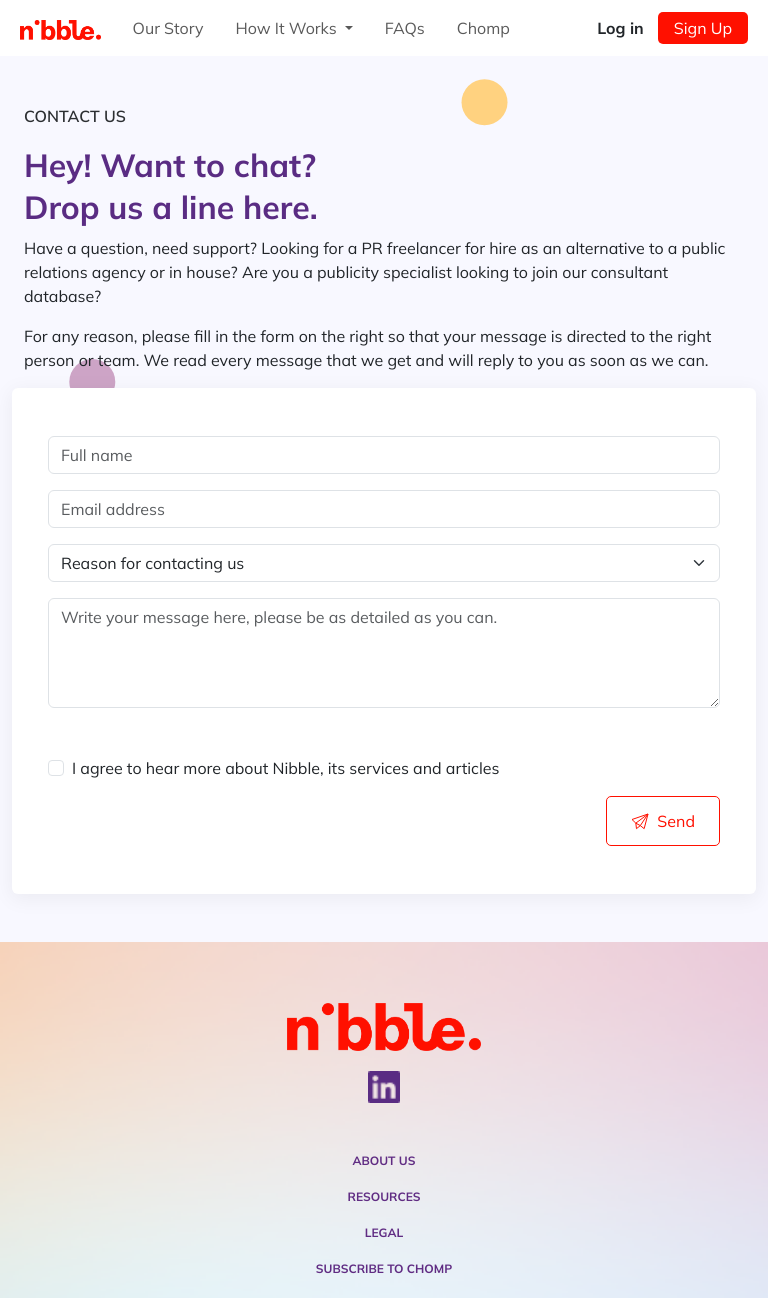
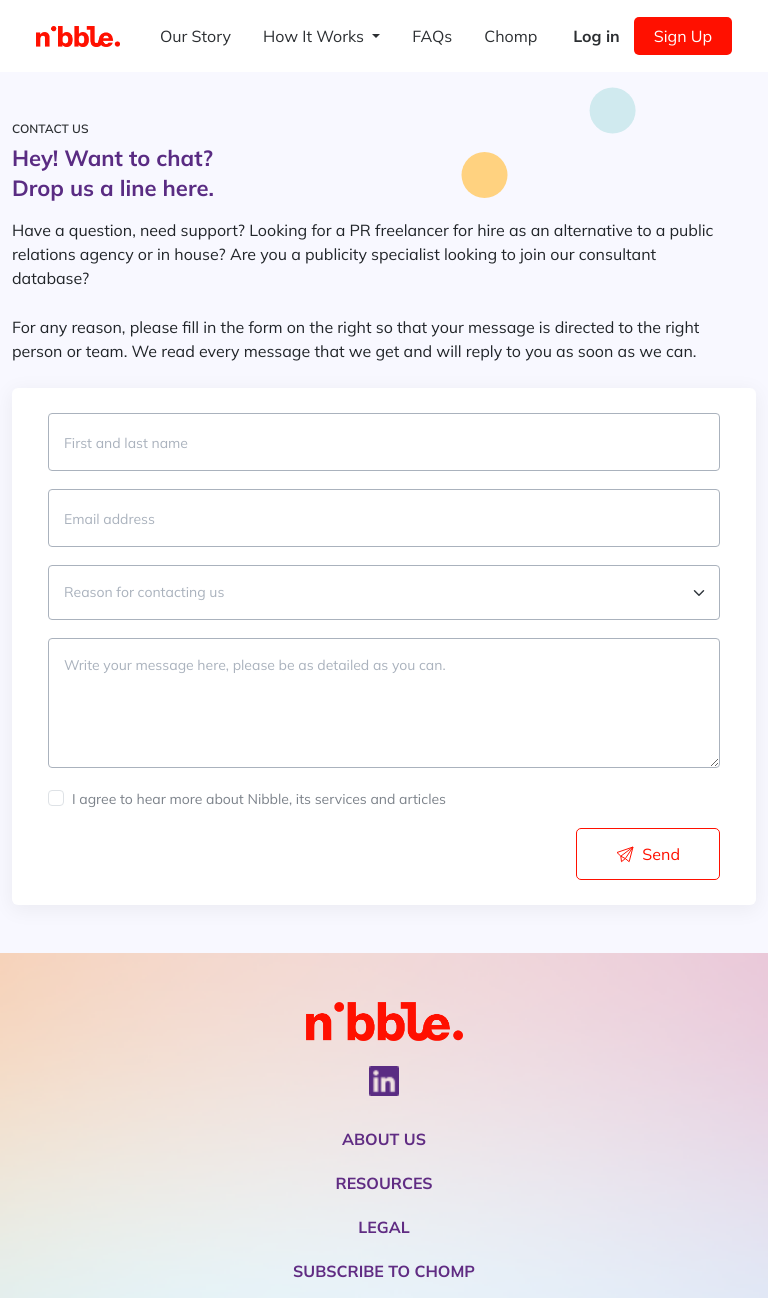
Before and after one commit to sidsoeharto/assignment-mochammad-sidiq-tri-soeharto, a plain HTML site: page index.html in a window 768 px wide. Shown: the top 1298 px of the page. Drawn offline with nearby package versions, Linux system fonts and the light colour scheme.

Commit message:
update styling

```diff
--- a/index.html
+++ b/index.html
@@ -12,8 +12,8 @@
 </head>
 <body>
     <nav class="navbar navbar-expand-md navbar-light bg-light nav-active sticky-top">
-        <div class="container-fluid mx-md-2 mx-lg-5">
-            <a class="navbar-brand" href="#">
+        <div class="container-fluid mx-2 mx-md-4 mx-lg-5">
+            <a class="navbar-brand me-4" href="#">
                 <img src="./assets/nibble-logo.png" class="logo"/>
             </a>
             <button class="navbar-toggler toggler" type="button" data-bs-toggle="collapse" data-bs-target="#navbarNav" aria-controls="navbarNav" aria-expanded="false" aria-label="Toggle navigation">
@@ -27,10 +27,10 @@
             </button>
             <div class="collapse navbar-collapse" id="navbarNav">
                 <ul class="navbar-nav ml-auto">
-                    <li class="nav-item mx-2">
+                    <li class="nav-item mx-2 mx-xl-4">
                         <a class="nav-link" href="#">Our Story</a>
                     </li>
-                    <li class="nav-item dropdown mx-2">
+                    <li class="nav-item dropdown mx-2 mx-xl-4">
                         <a class="nav-link dropdown-toggle" href="#" id="navbarDropdown" role="button" data-bs-toggle="dropdown" aria-expanded="false">
                           How It Works
                         </a>
@@ -41,21 +41,21 @@
                           <li><a class="dropdown-item" href="#">Something else here</a></li>
                         </ul>
                     </li>
-                    <li class="nav-item mx-2">
+                    <li class="nav-item mx-2 mx-xl-4">
                         <a class="nav-link" href="#">FAQs</a>
                     </li>
-                    <li class="nav-item mx-2">
+                    <li class="nav-item mx-2 mx-xl-4">
                         <a class="nav-link" href="#">Chomp</a>
                     </li>
-                    <li class="d-md-none d-flex nav-item mx-2">
+                    <li class="d-md-none d-flex nav-item mx-2 mx-xl-4">
                         <a class="nav-link fw-bold" href="#">Log in</a>
                     </li>
-                    <li class="d-md-none d-flex nav-item signup-button mx-2">
+                    <li class="d-md-none d-flex nav-item signup-button mx-2 mx-xl-4">
                         <a class="nav-link text-white" href="#">Sign Up</a>
                     </li>
                 </ul>
             </div>
-            <div class="d-md-flex d-none">
+            <div class="d-md-flex d-none navbar-end">
                 <div class="nav-item me-2 login-button">
                     <a class="nav-link fw-bold" href="#">Log in</a>
                 </div>
@@ -88,41 +88,41 @@
                         Hey! Want to chat? <br>
                         Drop us a line here.
                     </h2>
-                    <p>
+                    <p class="contact-us-paragraph">
                         Have a question, need support? Looking for a PR freelancer for hire as an alternative to a public relations agency or in house? Are you a publicity specialist looking to join our consultant database?
                     </p>
-                    <p>
+                    <p class="contact-us-paragraph">
                         For any reason, please fill in the form on the right so that your message is directed to the right person or team. We read every message that we get and will reply to you as soon as we can.
                     </p>
                 </div>
                 <div class="contact-us-body-right card">
-                    <form class="contact-form py-5" onsubmit="return false;">
-                        <div class="row px-4 mb-3">
+                    <form class="contact-form" onsubmit="return false;">
+                        <div class="row px-2 px-md-4">
                             <div class="col-12 col-xl-6">
-                                <input class="form-input form-control col-12 col-lg-6 me-4 mb-3" id="name-input" type="text" name="full_name" placeholder="Full name">
+                                <input class="form-input form-control col-12 col-lg-6 me-4" id="name-input" type="text" name="full_name" placeholder="First and last name">
                             </div>
                             <div class="col-12 col-xl-6">
                                 <input class="form-input form-control col-12 col-lg-6" type="email-input" id="email-input" type="email" name="email" placeholder="Email address">
                             </div>
                         </div>
-                        <div class="row px-4 mb-3">
+                        <div class="row px-2 px-md-4">
                             <div class="col-12">
                                 <select class="form-input form-select col-12" name="reason" aria-label="Reason for contacting us">
-                                    <option selected value="">Reason for contacting us</option>
-                                    <option>Dummy 2</option>
-                                    <option>Dummy 3</option>
+                                    <option selected disabled value="">Reason for contacting us</option>
+                                    <option value="2">Dummy 2</option>
+                                    <option value="3">Dummy 3</option>
                                 </select>
                             </div>
                         </div>
-                        <div class="row px-4 mb-5">
+                        <div class="row px-2 px-md-4">
                             <div class="col-12">
-                                <textarea class="form-control" aria-label="With textarea" rows="4" placeholder="Write your message here, please be as detailed as you can."></textarea>
+                                <textarea class="form-input form-control" aria-label="With textarea" rows="4" placeholder="Write your message here, please be as detailed as you can."></textarea>
                             </div>
                         </div>
-                        <div class="d-flex flex-column flex-xl-row justify-content-between px-4">
+                        <div class="d-flex flex-column flex-xl-row justify-content-between px-2 px-md-4" style="width: 100%;">
                             <div class="d-inline-flex items-center p-0 mb-3">
                                 <input class="form-check-input me-2" type="checkbox" name="terms" value="">
-                                <label>I agree to hear more about Nibble, its services and articles</label>
+                                <label class="terms-label">I agree to hear more about Nibble, its services and articles</label>
                             </div>
                             <div class="d-flex justify-content-end">
                                 <button class="d-inline-flex btn-submit" type="submit">
@@ -208,13 +208,13 @@
                     <h4>SUBSCRIBE TO CHOMP</h4>
                     <p>Get interviews, advice, tips and guides about business and PR from our blog every month. </p>
                     <form id="subscribe-form" class="d-flex flex-column flex-xl-row" onsubmit="return false;">
-                        <input class="form-control me-2 mb-2 mb-xl-0" type="text" name="email" id="sub-email" placeholder="you@email.com">
-                        <button class="btn-submit-subscribe mx-auto md:mx-0" type="submit" class="sub">Subscribe</button>
+                        <input class="form-control subscribe-input me-2 mb-4 mb-md-2 mb-xl-0" type="text" name="email" id="sub-email" placeholder="you@email.com">
+                        <button class="btn-submit-subscribe mx-auto mx-md-0" type="submit" class="sub">Subscribe</button>
                     </form>
                 </div>
 
                 <div class="copyright-text text-end">
-                    <p>Copyright © 2021 Nibble Tech Ltd. All rights reserved.
+                    <p class="m-0">Copyright © 2021 Nibble Tech Ltd. All rights reserved.
                     </p>
                 </div>
             </div>
--- a/styles.css
+++ b/styles.css
@@ -4,7 +4,7 @@ body {
 }
 
 .logo {
-    height: 1.25rem;
+    height: 1.5rem;
     flex-shrink: 0;
 }
 
@@ -13,12 +13,31 @@ body {
 }
 
 .nav-link {
+    color: var(--Dark-Gray, #2C2F32);
     padding: 2px 0;
     font-size: 16px;
+    font-weight: 400;
+    line-height: 24px;
 }
 
 .login-button {
     padding: 2px 6px;
+}
+
+.navbar {
+    padding-top: 17px;
+    padding-bottom: 17px;
+}
+
+.navbar-brand .logo {
+    align-items: center;
+    display: flex;
+    max-width: 96px;
+    max-height: 24px;
+}
+
+.navbar-toggler {
+    padding: 0;
 }
 
 nav .toggler, nav .toggler:focus-visible, nav .toggler:focus:not(:focus-visible) {
@@ -30,16 +49,16 @@ nav .toggler, nav .toggler:focus-visible, nav .toggler:focus:not(:focus-visible)
 .signup-button {
     color: #fff;
     border-radius: 5px;
-    padding: 2px 16px;
+    padding: 5px 20px;
     background-color: #FF1000;
 }
 
-section.hero {
-    padding: 5rem 6rem;
+.navbar-end {
+    align-items: center;
 }
 
 .container-maxw {
-    max-width: 1440px;
+    max-width: 1200px;
     margin: 0 auto;
     position: relative;
     z-index: 1;
@@ -50,27 +69,82 @@ section.hero {
     box-shadow: 0px 4px 20px 2px rgba(0, 0, 0, 0.05);
 }
 
-@media screen and (min-width: 1080px) {
-    .contact-us-body-left {
-        padding: 0 82px;
-    }
+.title {
+    font-size: 32px;
+    line-height: 42px;
+    color: #5A2C83;
+    font-weight: 700;
+    max-width: 990px;
+    margin-bottom: 30px;
 }
 
-@media screen and (min-width: 768px)  {
+.contact-us-text {
+    color: #2C2F32;
+    font-size: 16px;
+    font-style: normal;
+    font-weight: 600;
+    line-height: 24px;
+    text-transform: uppercase;
+    margin-bottom: 10px;
+}
+
+.contact-form {
+    padding: 50px 25px;
+}
+
+.contact-us-paragraph {
+    margin-bottom: 35px;
+}
+
+.contact-us-body-left {
+    flex: 0 0 auto;
+    width: 35%;
+    padding: 0;
+    padding-right: 82px;
+}
+
+.contact-us-body-right {
+    flex: 0 0 auto;
+    padding: 0;
+    width: 65%;
+}
+
+section.hero {
+    position: relative;
+    padding: 5rem 3rem;
+}
+
+@media screen and (max-width: 1080px)  {
     .contact-us-body-left {
-        flex: 0 0 auto;
-        width: 41.67%;
+        padding-right: 21px;
+        width: 43.33%
     }
     .contact-us-body-right {
         flex: 0 0 auto;
-        width: 58.33%;
-    }
-    section.hero {
-        padding: 5rem 2.5rem;
+        width: 56.67%;
     }
 }
 
 @media screen and (max-width: 768px)  {
+    .contact-us-body-right {
+        padding: 0;
+    }
+    .contact-form {
+        padding: 25px 12px;
+    }
+    .title {
+        font-size: 22px;
+        line-height: 30px;
+        margin-bottom: 15px;
+    }
+    .contact-us-text {
+        font-size: 12px;
+        line-height: 18px;
+        margin-bottom: 5px;
+    }
+    .contact-us-paragraph {
+        margin-bottom: 25px;
+    }
     .contact-us-body-left {
         flex: 0 0 auto;
         width: 100%;
@@ -88,18 +162,54 @@ section.hero {
     accent-color: #9D71C7;
 }
 
+.form-input {
+    margin-bottom: 34px;
+    border-radius: 4px;
+    padding: 16px 15px;
+    border: 1px solid var(--Grey-3, #AAB2BD);
+}
+
+@media screen and (max-width: 1080px)  {
+    .form-input {
+        margin-bottom: 18px;
+    }
+
+    .navbar-brand .logo {
+        max-width: 84px;
+        max-height: 21px;
+    }
+}
+
+.form-input::placeholder {
+    color: var(--Grey-3, #AAB2BD);
+    font-size: 14px;
+    font-style: normal;
+    font-weight: 400;
+}
+
+.form-select {
+    color: var(--Grey-3, #AAB2BD);
+    font-size: 14px;
+    font-style: normal;
+    font-weight: 400;
+}
+.form-select option:not(:first-of-type) {
+    color: black;
+}
+
 .form-check-input:checked {
     background-color: #9D71C7;
     border-color: #9D71C7;
 }
 
-.contact-us-text {
-    color: #2C2F32;
-    font-size: 16px;
+.terms-label {
+    color: #7C828A;
+    font-feature-settings: 'clig' off, 'liga' off;
+    font-family: Mulish;
+    font-size: 14px;
     font-style: normal;
-    font-weight: 600;
-    line-height: 24px;
-    text-transform: uppercase;
+    font-weight: 400;
+    line-height: 26px;
 }
 
 .btn-submit {
@@ -107,7 +217,7 @@ section.hero {
     background: #fff;
     color: #FF1000;
     box-sizing: border-box;
-    padding: 0.75rem 1.5rem;
+    padding: 13px 39px;
     border-radius: 5px;
 }
 
@@ -117,17 +227,9 @@ section.hero {
     color: #fff;
     background: #9D71C7;
     box-sizing: border-box;
-    padding: 0.375rem 0.75rem;
+    padding: 1rem 2.2rem;
     max-width: 141px;
     border-radius: 5px;
-}
-
-.title {
-    font-size: 32px;
-    line-height: 42px;
-    color: #5A2C83;
-    font-weight: 700;
-    max-width: 990px;
 }
 
 .particles-js {
@@ -151,7 +253,7 @@ footer.footer .container-fluid {
 }
 
 footer.footer .footer-content .follow-us {
-    margin-top: 20px;
+    margin-top: 25px;
     color: rgba(44, 47, 50, 1);
 }
 
@@ -186,9 +288,34 @@ footer.footer .footer-content li.content {
     line-height: 28px;
 }
 
+.follow-us p {
+    margin-bottom: 12px;
+}
+
+.copyright-text {
+    padding-top: 48px;
+    font-family: 'Mulish';
+    font-size: 14px;
+    font-style: normal;
+    font-weight: 400;
+    line-height: 21px;
+    grid-column: 1/7;
+}
+
 @media screen and (max-width: 1080px) {
+    .copyright-text {
+        padding-top: 48px;
+        font-family: 'Mulish';
+        font-size: 12px;
+    }
+
+    footer.footer .container-fluid {
+        padding: 0 40px;
+    }
+
     footer.footer .footer-content .follow-us p, footer.footer .footer-content li.head, footer.footer .footer-content .subscribe h4 {
         font-size: 12px;
+        margin-bottom: 8px;
     }
 
     footer.footer .footer-content .subscribe p, footer.footer .footer-content li.content {
@@ -199,24 +326,54 @@ footer.footer .footer-content li.content {
         font-weight: 400;
         line-height: 20px;
     }
+
+    .subscribe-input {
+        color: var(--Grey, #7C828A);
+        padding: 1rem 2.2rem 1rem 1rem;
+    }
 }
 
 #footer-logo .logo {
     height: 1.5rem;
+    max-width: 109px;
+    max-height: 27px;
 }
 
 @media screen and (max-width: 768px) {
+    footer.footer {
+        padding-top: 45px;
+        padding-bottom: 18px;
+        background-repeat: no-repeat;
+        background-size: cover;
+    }
+
+    footer.footer .container-fluid {
+        padding: 0 37px;
+    }
+
+    footer.footer .footer-content .follow-us p, footer.footer .footer-content li.head, footer.footer .footer-content .subscribe h4 {
+        font-size: 16px;
+    }
+
+    footer.footer .footer-content .subscribe p, footer.footer .footer-content li.content {
+        font-size: 14px;
+    }
+
     .footer-logo-container {
         display: flex;
-        margin-bottom: 40px;
+        margin-bottom: 25px;
         text-align: center;
         flex-direction: column;
     }
     #footer-logo .logo {
         height: 3rem;
+        max-width: 157px;
+        max-height: 39px;
     }
     .linkedin-logo {
         height: 2rem;
+        max-height: 30px;
+        max-width: 30px;
     }
     footer.footer .footer-content .follow-us p {
         display: none;
@@ -239,6 +396,12 @@ footer.footer .footer-content li.content {
     footer.footer .footer-content .copyright-text {
         text-align: center !important;
         padding-top: 46px;
+        font-size: 12px;
+    }
+
+    .btn-submit-subscribe {
+        padding: 1rem 2.2rem;
+        max-width: 160px;
     }
 }
 
@@ -251,12 +414,3 @@ footer.footer .footer-content ul {
     color: rgba(44, 47, 50, 1);
     text-decoration: none;
 }
-
-.copyright-text {
-    font-family: 'Mulish';
-    font-size: 14px;
-    font-style: normal;
-    font-weight: 400;
-    line-height: 21px;
-    grid-column: 1/7;
-}
```
Also changed, not shown: assets/footer-background.png.
